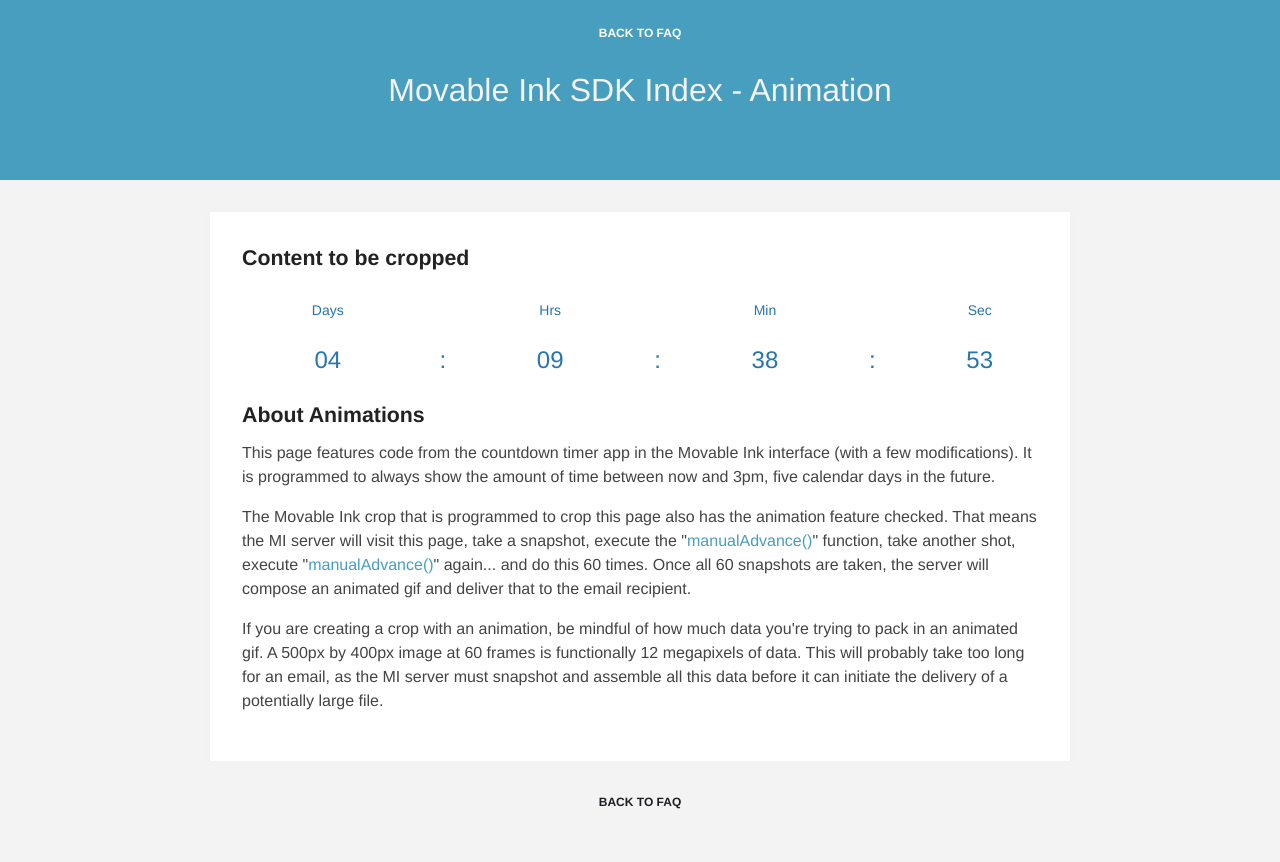
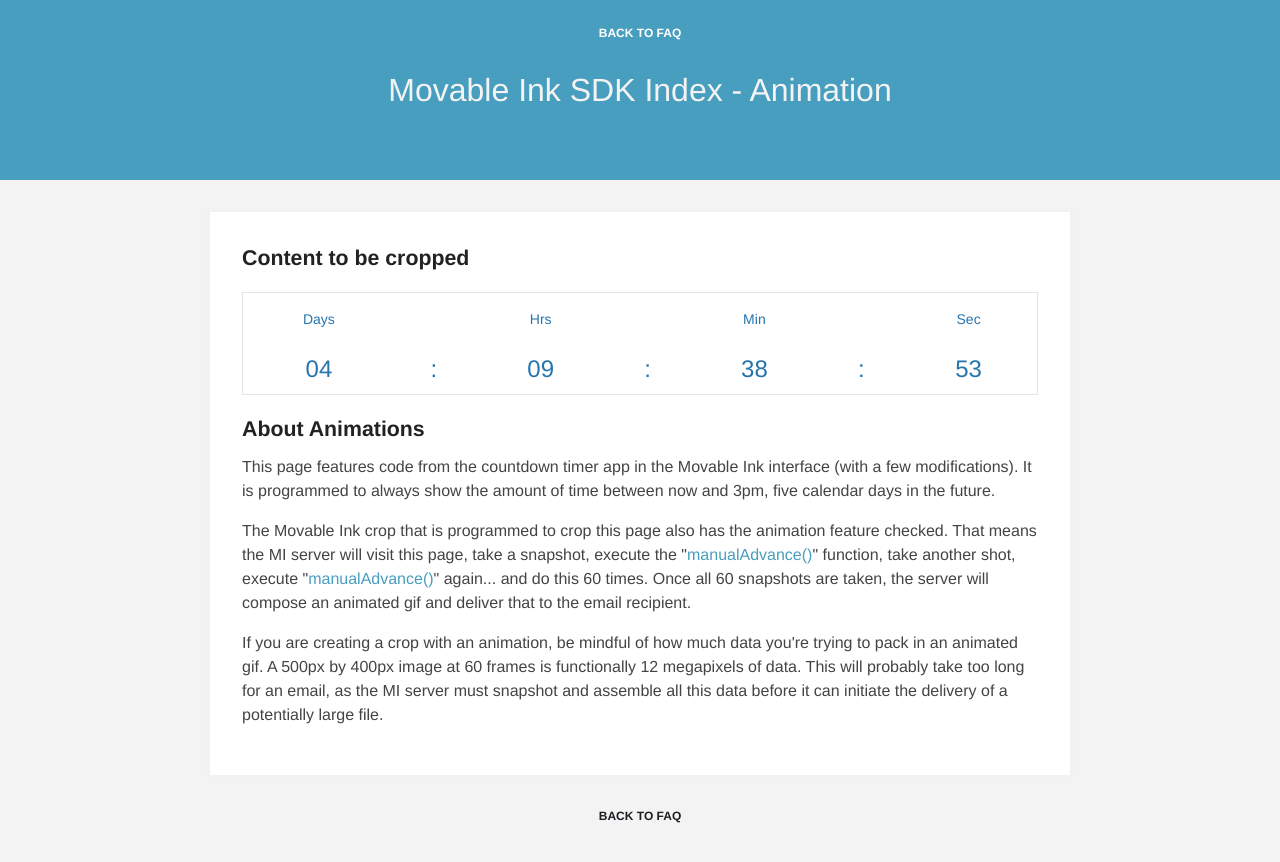
Before and after one commit to movableink/Developer-Docs, a website: page examples/animation.html in a window 1280 px wide. Drawn offline with nearby package versions, Linux system fonts and the light colour scheme.

Commit message:
update style on example pages

```diff
--- a/examples/animation.html
+++ b/examples/animation.html
@@ -11,9 +11,10 @@
     table {
       border-spacing: 0;
       border-collapse: collapse;
-      margin-left: 10px;
+      margin: 20px 0;
       font-family: Arial, sans-serif;
       color: #2675ad;
+      border: 1px solid #E1E4E8;
     }
 
     td {
```
Also changed, not shown: examples/api.html (+2 -1 lines), examples/current_time.html (+2 -0 lines), examples/personalized.html (+2 -1 lines), examples/request-data.html (+1 -0 lines).
